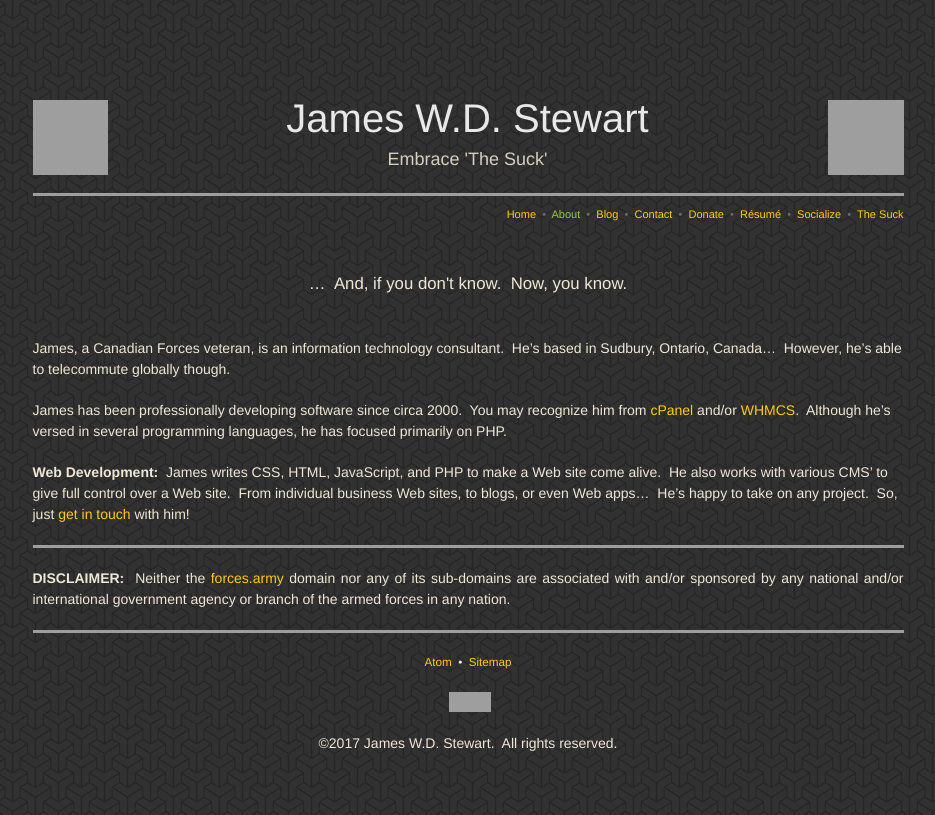
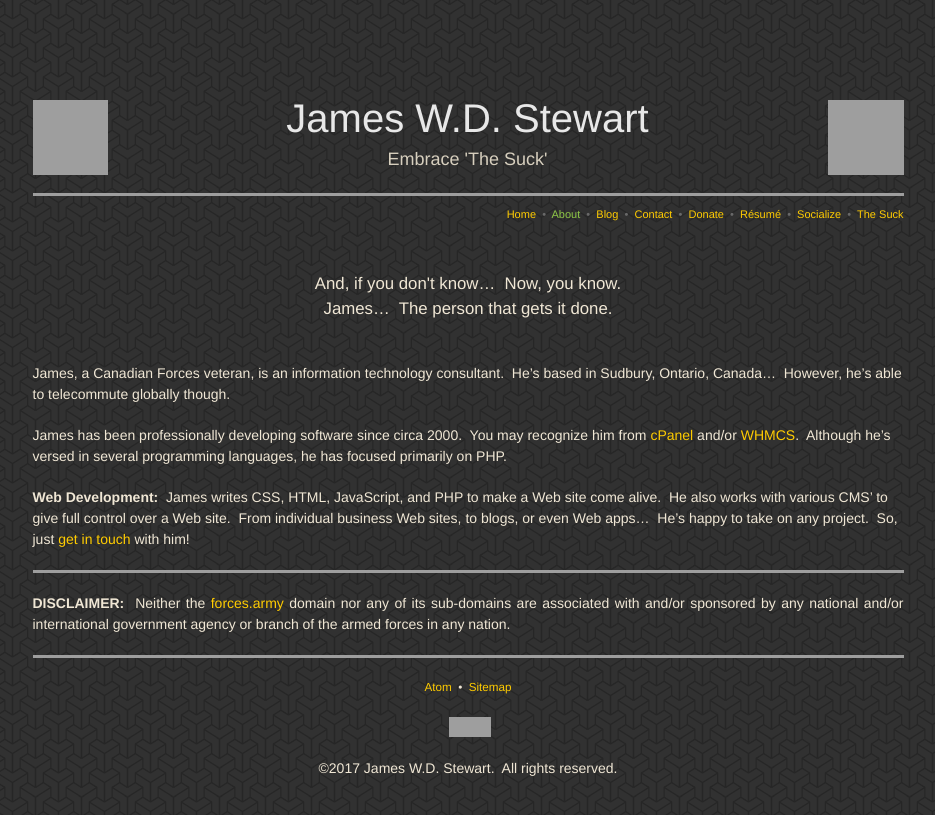
Before and after one commit to jwds1978/jwds1978.github.io, a Jekyll site: the page built from about.md, in a window 1280 px wide, cut to the strip 0-815 px from the top of the page. Shown: the whole strip, without its empty margins (172-1107 px from the left). Built offline with Jekyll 4.4.1, drawn with Linux system fonts in a browser that asks for light colours; nearby versions of some CDN libraries; some web fonts are replaced; our own code applies the rules of GitHub Pages for plain Markdown files; grey boxes are pictures that could not be loaded.

Commit message:
Heading.

```diff
--- a/about.md
+++ b/about.md
@@ -4,7 +4,10 @@ title: About
 ---
 
 <div style="text-align: center;">
-  <span style="font-size: larger;">&hellip;&nbsp; And, if you don't know.&nbsp; Now, you know.</span><br />
+  <span style="font-size: larger;">
+    And, if you don't know&hellip;&nbsp; Now, you know.<br />
+    James&hellip;&nbsp; The person that gets it done.
+  </span><br />
   &nbsp;<br />
   &nbsp;
 </div>
```
